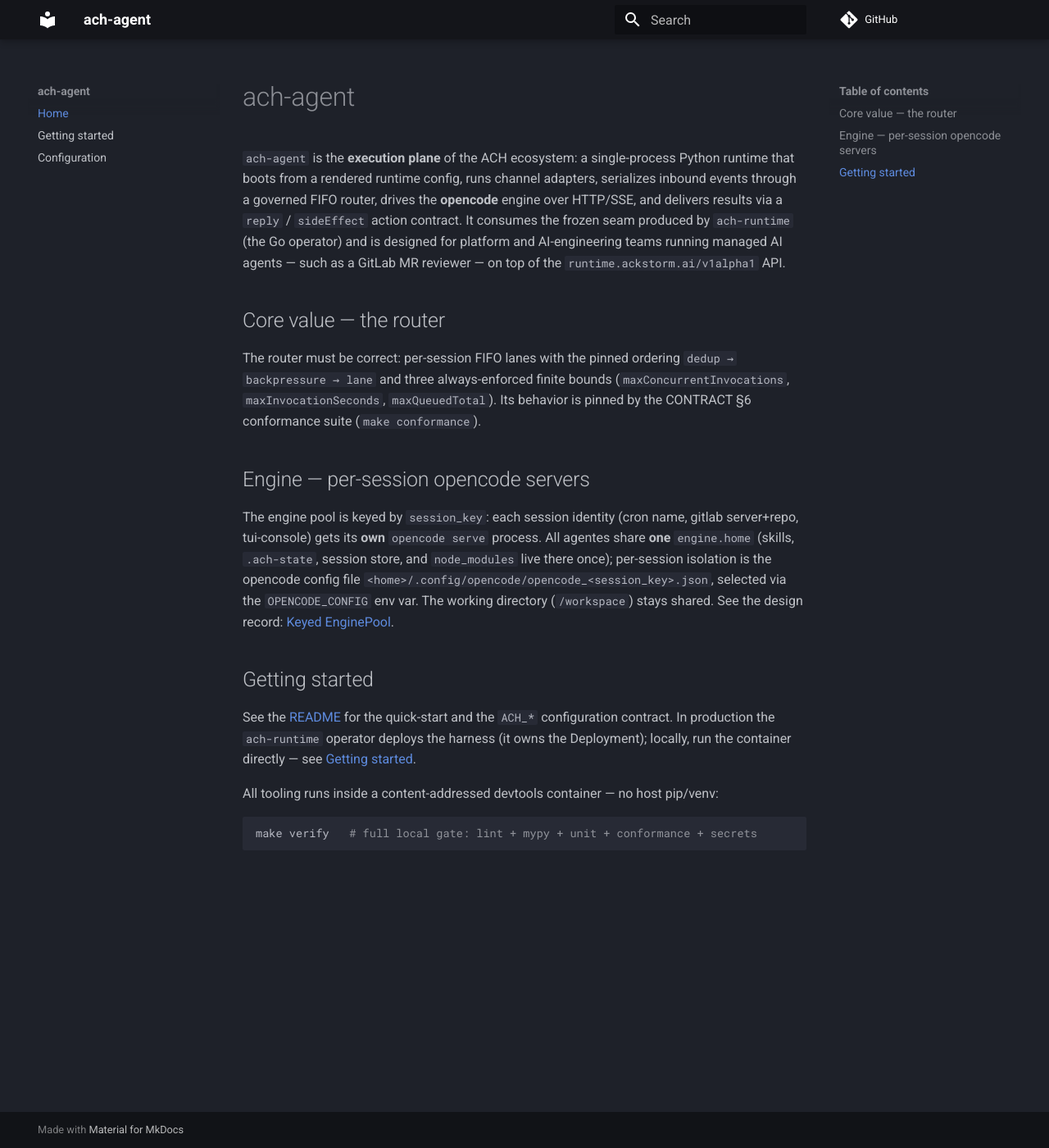
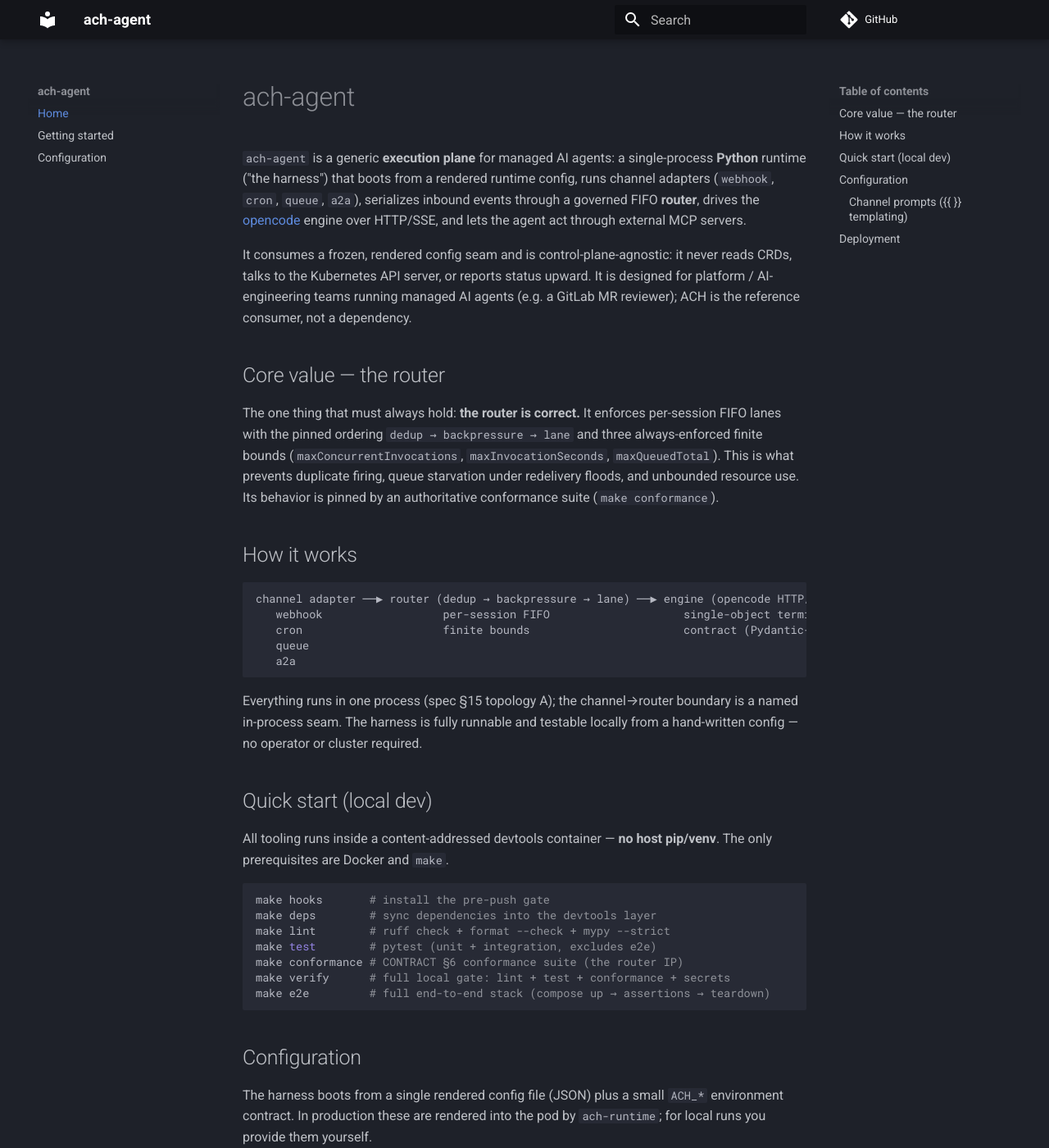
Before and after one commit to ackstorm/ach-agent, an MkDocs documentation site: the page built from docs/index.md, in a window 1280 px wide and 1400 px high. Shown: the whole window at 82% size. Built offline with MkDocs 1.6.1 and Material for MkDocs 9.7.7, drawn with Linux system fonts in a browser that asks for light colours; comment, search, counter and statistics services are not loaded; some of the changed text lies outside the part shown.

Commit message:
docs: restore docs/index.md landing page from current README

````diff
--- a/docs/index.md
+++ b/docs/index.md
@@ -1,37 +1,82 @@
 # ach-agent
 
-`ach-agent` is the **execution plane** of the ACH ecosystem: a single-process Python runtime
-that boots from a rendered runtime config, runs channel adapters, serializes inbound events
-through a governed FIFO router, drives the **opencode** engine over HTTP/SSE, and delivers
-results via a `reply` / `sideEffect` action contract. It consumes the frozen seam produced by
-`ach-runtime` (the Go operator) and is designed for platform and AI-engineering teams running
-managed AI agents — such as a GitLab MR reviewer — on top of the `runtime.ackstorm.ai/v1alpha1`
-API.
+`ach-agent` is a generic **execution plane** for managed AI agents: a single-process **Python**
+runtime ("the harness") that boots from a rendered runtime config, runs channel adapters
+(`webhook`, `cron`, `queue`, `a2a`), serializes inbound events through a governed
+FIFO **router**, drives the [opencode](https://github.com/sst/opencode) engine over HTTP/SSE,
+and lets the agent act through external MCP servers.
+
+It consumes a frozen, rendered config seam and is control-plane-agnostic: it never reads CRDs,
+talks to the Kubernetes API server, or reports status upward. It is designed for platform /
+AI-engineering teams running managed AI agents (e.g. a GitLab MR reviewer); ACH is the
+reference consumer, not a dependency.
 
 ## Core value — the router
 
-The router must be correct: per-session FIFO lanes with the pinned ordering
-`dedup → backpressure → lane` and three always-enforced finite bounds
-(`maxConcurrentInvocations`, `maxInvocationSeconds`, `maxQueuedTotal`). Its behavior is pinned
-by the CONTRACT §6 conformance suite (`make conformance`).
+The one thing that must always hold: **the router is correct.** It enforces per-session FIFO
+lanes with the pinned ordering `dedup → backpressure → lane` and three always-enforced finite
+bounds (`maxConcurrentInvocations`, `maxInvocationSeconds`, `maxQueuedTotal`). This is what
+prevents duplicate firing, queue starvation under redelivery floods, and unbounded resource
+use. Its behavior is pinned by an authoritative conformance suite (`make conformance`).
 
-## Engine — per-session opencode servers
+## How it works
 
-The engine pool is keyed by `session_key`: each session identity (cron name, gitlab server+repo,
-tui-console) gets its **own** `opencode serve` process. All agentes share **one** `engine.home`
-(skills, `.ach-state`, session store, and `node_modules` live there once); per-session isolation
-is the opencode config file `<home>/.config/opencode/opencode_<session_key>.json`, selected via
-the `OPENCODE_CONFIG` env var. The working directory (`/workspace`) stays shared. See the design
-record: [Keyed EnginePool](references/2026-07-01-keyed-engine-pool.md).
+```
+channel adapter ──▶ router (dedup → backpressure → lane) ──▶ engine (opencode HTTP/SSE) ──▶ external MCP servers
+   webhook                  per-session FIFO                    single-object terminal          (ACH-fronted, egress
+   cron                     finite bounds                       contract (Pydantic-validated)    is model-initiated)
+   queue
+   a2a
+```
 
-## Getting started
+Everything runs in one process (spec §15 topology A); the channel→router boundary is a named
+in-process seam. The harness is fully runnable and testable locally from a hand-written config —
+no operator or cluster required.
 
-See the [README](https://github.com/ackstorm/ach-agent#readme) for the quick-start and the
-`ACH_*` configuration contract. In production the `ach-runtime` operator deploys the harness
-(it owns the Deployment); locally, run the container directly — see [Getting started](getting-started.md).
+## Quick start (local dev)
 
-All tooling runs inside a content-addressed devtools container — no host pip/venv:
+All tooling runs inside a content-addressed devtools container — **no host pip/venv**. The only
+prerequisites are Docker and `make`.
 
 ```bash
-make verify   # full local gate: lint + mypy + unit + conformance + secrets
+make hooks       # install the pre-push gate
+make deps        # sync dependencies into the devtools layer
+make lint        # ruff check + format --check + mypy --strict
+make test        # pytest (unit + integration, excludes e2e)
+make conformance # CONTRACT §6 conformance suite (the router IP)
+make verify      # full local gate: lint + test + conformance + secrets
+make e2e         # full end-to-end stack (compose up → assertions → teardown)
 ```
+
+## Configuration
+
+The harness boots from a single rendered config file (JSON) plus a small `ACH_*` environment
+contract. In production these are rendered into the pod by `ach-runtime`; for local runs you provide them yourself.
+
+| Variable | Purpose |
+|----------|---------|
+| `ACH_CONFIG_PATH` | Path to the rendered runtime config (default `/etc/ach-agent/config.json`). |
+| `ACH_BASE_URL` | ACH endpoint. Overrides `capability.ach.baseUrl` when set. |
+| `ACH_API_KEY` | `ek_` bearer for the engine — never logged; dereferenced only at runtime. |
+
+### Channel prompts (`{{ }}` templating)
+
+A channel may carry a `prompt` — the per-invocation instruction handed to the engine. It is
+rendered through a small, zero-dependency `{{ }}` substitution engine against the inbound event:
+
+```yaml
+channels:
+  - name: gitlab-mr-review
+    type: webhook
+    source: gitlab
+    prompt: "Review merge request {{ payload.object_attributes.url }} in {{ payload.project.path_with_namespace | default(\"this repo\") }}."
+```
+
+**Namespaces**: `payload.*` (webhook, queue, a2a) and `internal.*` (all channels). There is no `env` namespace.
+
+## Deployment
+
+In production the harness is **not** deployed by hand — the **`ach-runtime` operator** builds
+the `Deployment` from your `Agent` CRD. The harness has no Kubernetes RBAC and never talks to the API server.
+
+Released container images are published to `ghcr.io/ackstorm/ach-agent`.
````
